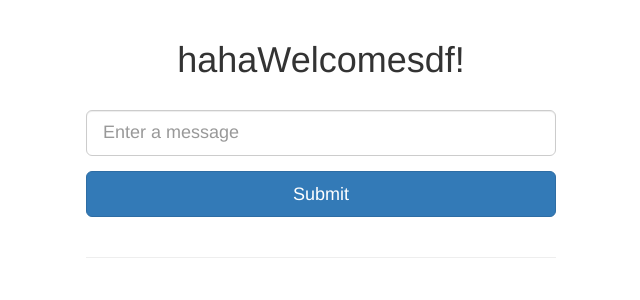
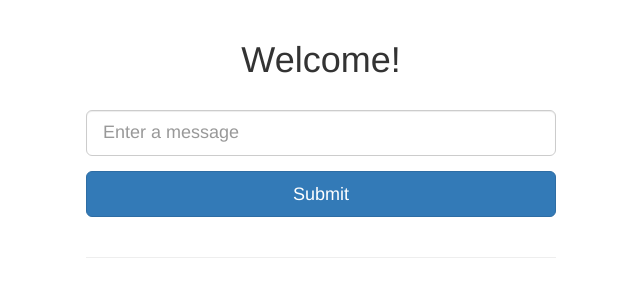
Before and after one commit to CBR09/flaskapp, a Flask app: page / in a window 1280 px wide. Shown: the top 300 px of the page, without its empty margins (319-959 px from the left). Run offline with Flask 2, Linux system fonts and the light colour scheme; data that the repository does not hold is empty; some libraries are stand-ins or nearby versions.

Commit message:
Fix hihi

```diff
--- a/web/templates/index.html
+++ b/web/templates/index.html
@@ -3,7 +3,7 @@
 {% block content %}
 
 <div class="text-center">
-  <h1>hahaWelcomesdf!</h1>
+  <h1>Welcome!</h1>
 </div>
 
 <br>
```
